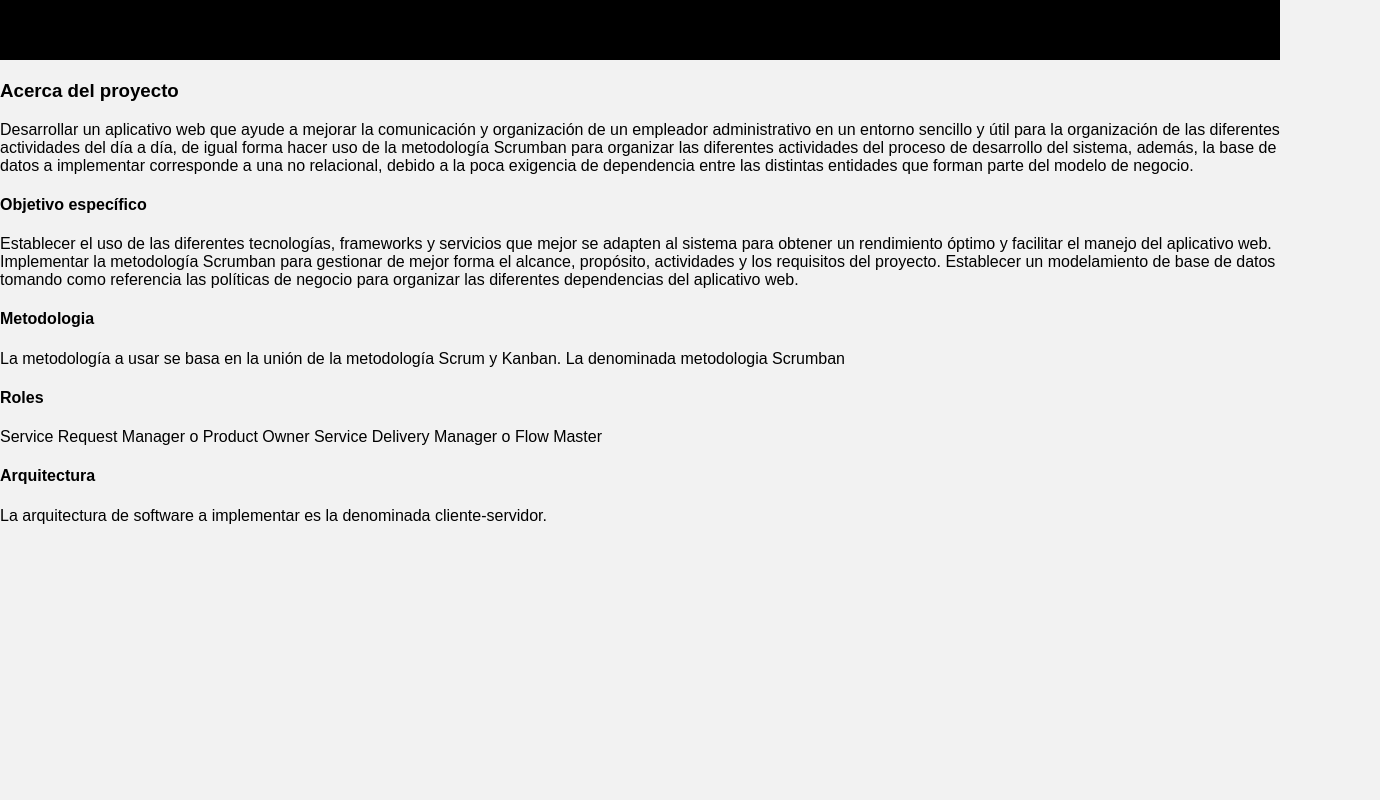
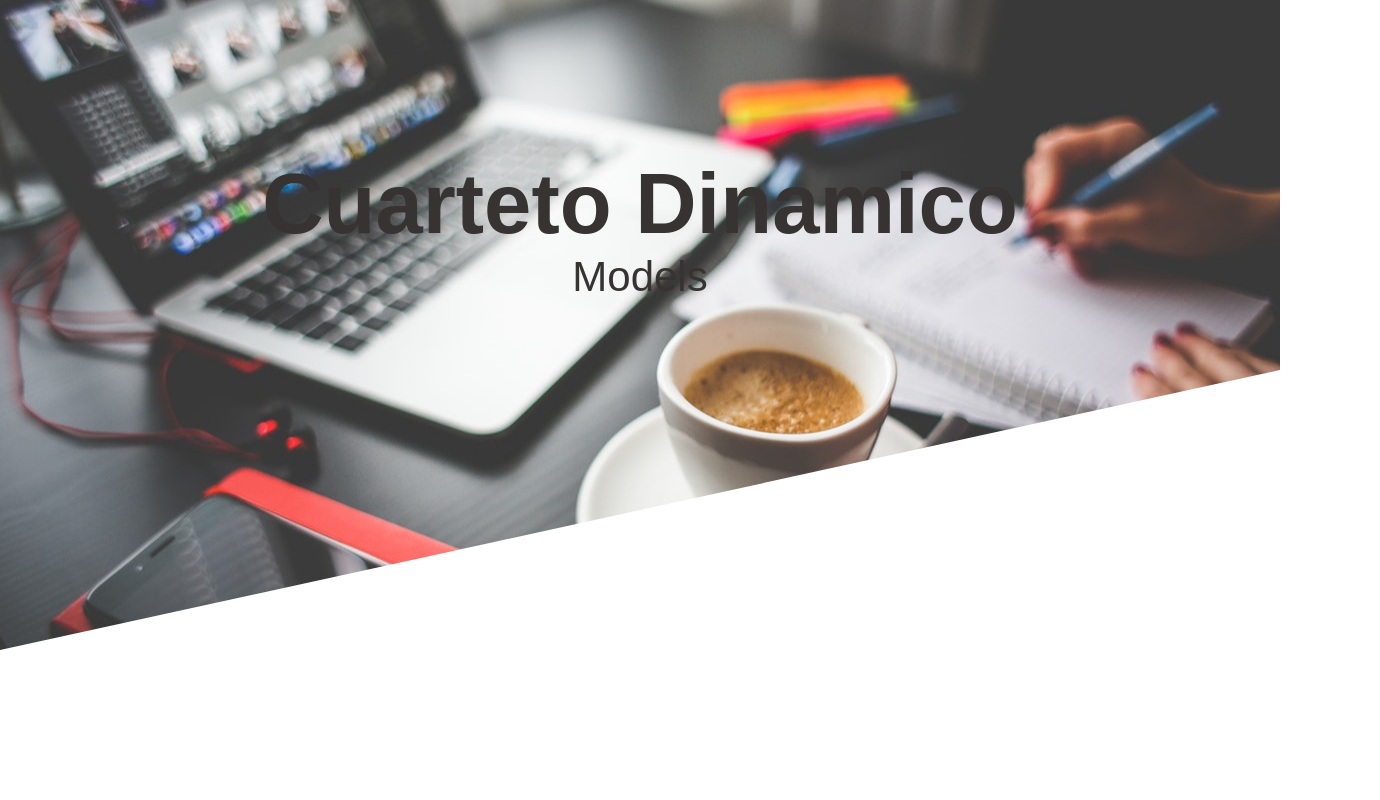
Before and after one commit to wagnercastillo/AgendaEmpresarial---Models, a plain HTML site: page Index.html in a window 1280 px wide. Shown: the top 800 px of the page, 1380 px wide, since content can reach past the window. Drawn offline with Linux system fonts and the light colour scheme.

Commit message:
New Changes 3

```diff
--- a/Index.html
+++ b/Index.html
@@ -9,6 +9,15 @@
 		<title>Document</title>
 	</head>
 	<body>
+		<header class="mb-5">
+			<div class="textos">
+				<h1 class="titulo">Cuarteto Dinamico</h1>
+				<h3 class="subtitulo">Models</h3>
+			</div>
+			<div class="sesgoabajo"></div>
+		</header>
+
+		<main class="mb-4">
 			<div class="container">
 				<div class="titulo"></div>
 				<div class="Trabajo"></div>
@@ -16,6 +25,7 @@
 			</div>
 			<h1>Agenda empresarial web para entidades de organización laboral.</h1>
 			<h3>Acerca del proyecto</h3>
+
 			<div>
 				Desarrollar un aplicativo web que ayude a mejorar la comunicación y
 				organización de un empleador administrativo en un entorno sencillo y
@@ -27,15 +37,30 @@
 				parte del modelo de negocio.
 			</div>
 
+			<div>
 				<h4>Objetivo específico</h4>
-      <div>
-        Establecer el uso de las diferentes tecnologías, frameworks y servicios
-        que mejor se adapten al sistema para obtener un rendimiento óptimo y
-        facilitar el manejo del aplicativo web. Implementar la metodología
-        Scrumban para gestionar de mejor forma el alcance, propósito,
-        actividades y los requisitos del proyecto. Establecer un modelamiento de
-        base de datos tomando como referencia las políticas de negocio para
-        organizar las diferentes dependencias del aplicativo web.
+				<ul>
+					<li>
+						<h5>
+							Establecer el uso de las diferentes tecnologías, frameworks y
+							servicios que mejor se adapten al sistema para obtener un
+							rendimiento óptimo y facilitar el manejo del aplicativo web.
+						</h5>
+					</li>
+					<li>
+						<h5>
+							Implementar la metodología Scrumban para gestionar de mejor forma
+							el alcance, propósito, actividades y los requisitos del proyecto.
+						</h5>
+					</li>
+					<li>
+						<h5>
+							Establecer un modelamiento de base de datos tomando como
+							referencia las políticas de negocio para organizar las diferentes
+							dependencias del aplicativo web.
+						</h5>
+					</li>
+				</ul>
 			</div>
 
 			<h4>Metodologia</h4>
@@ -55,5 +80,6 @@
 				La arquitectura de software a implementar es la denominada
 				cliente-servidor.
 			</div>
+		</main>
 	</body>
 </html>
--- a/styles.css
+++ b/styles.css
@@ -1,35 +1,53 @@
-body{
-    background-color: #f2f2f2;
-    font: 1em sans-serif;
+* {
     margin: 0;
     padding: 0;
+    box-sizing: border-box;
+    font-family: 'Nunito Sans', sans-serif;
 }
 
-.grid{
-    display: grid;
-    grid-template-columns: 1fr 1fr 1fr;
-    grid-gap: 1em;
-    margin: 1em;
+header {
+    width: 100%;
+    height: 650px;
+    background-image: url(Fondo.jpeg);
+    background-attachment: fixed;
+    background-position: center;
+    background-size: cover;
+    position: relative;
+    overflow: hidden;
+    color: rgb(56, 51, 51);
+    text-align: center;
 }
 
-.container{
-    min-height: 60px;
-    position: fixed;
-    display: flex;
-    alinght-items: center;
-    justify-content: space-between;
-    pading: 0 20px;
-    padding-left: 10px;
-    top: 0;
+.sesgoabajo {
+    z-index: 10;
+    position: absolute;
+    bottom: 0;
     left: 0;
-    right: 0;
-    z-index: 1;
-    background: rgb(0, 0, 0);
+    border-width: 0 0 35vh 100vw;
+    border-style: solid;
+    border-color: transparent transparent #fff transparent;
 }
 
-.titulo{
-    font-family: 'Monoton', cursive;
-    font-size: 30px;
-    margin-top: 5px;
-    cursor: pointer;
+header .textos {
+    margin-top: 155px;
 }
+
+header .titulo {
+    font-size: 85px;
+}
+
+header .subtitulo {
+    font-size: 42px;
+    font-weight: 300;
+    margin-bottom: 32px;
+}
+
+.container {
+    width: 100%;
+    height: 100vh;
+    position: relative;
+    display: flex;
+    justify-content: center;
+    align-items: center;
+    margin: 100px;
+}
```
Also changed, not shown: Fondo.jpeg (added). Lines whose indentation alone changed are shown as unchanged.
